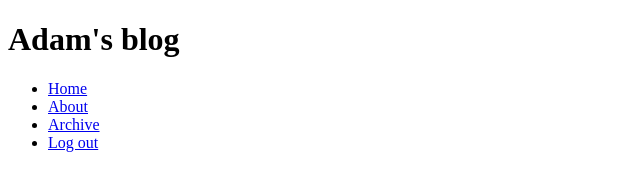
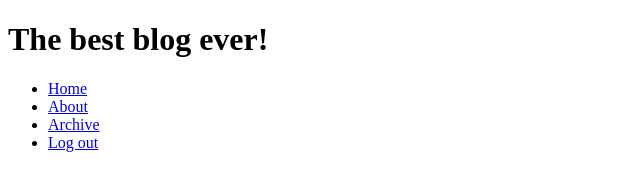
Before and after one commit to aljidy/august_1_blog, a plain HTML site: page index.html in a window 1280 px wide. Shown: the whole page, without its empty margins (0-640 px from the left). Drawn offline with Linux system fonts and the light colour scheme.

Commit message:
Updated the title to better match the website

```diff
--- a/index.html
+++ b/index.html
@@ -10,7 +10,7 @@
 </head>
 
 <body>
-    <h1>Adam's blog</h1>
+    <h1>The best blog ever!</h1>
     <nav>
         <ul>
             <li><a href="/">Home</a></li>
```
